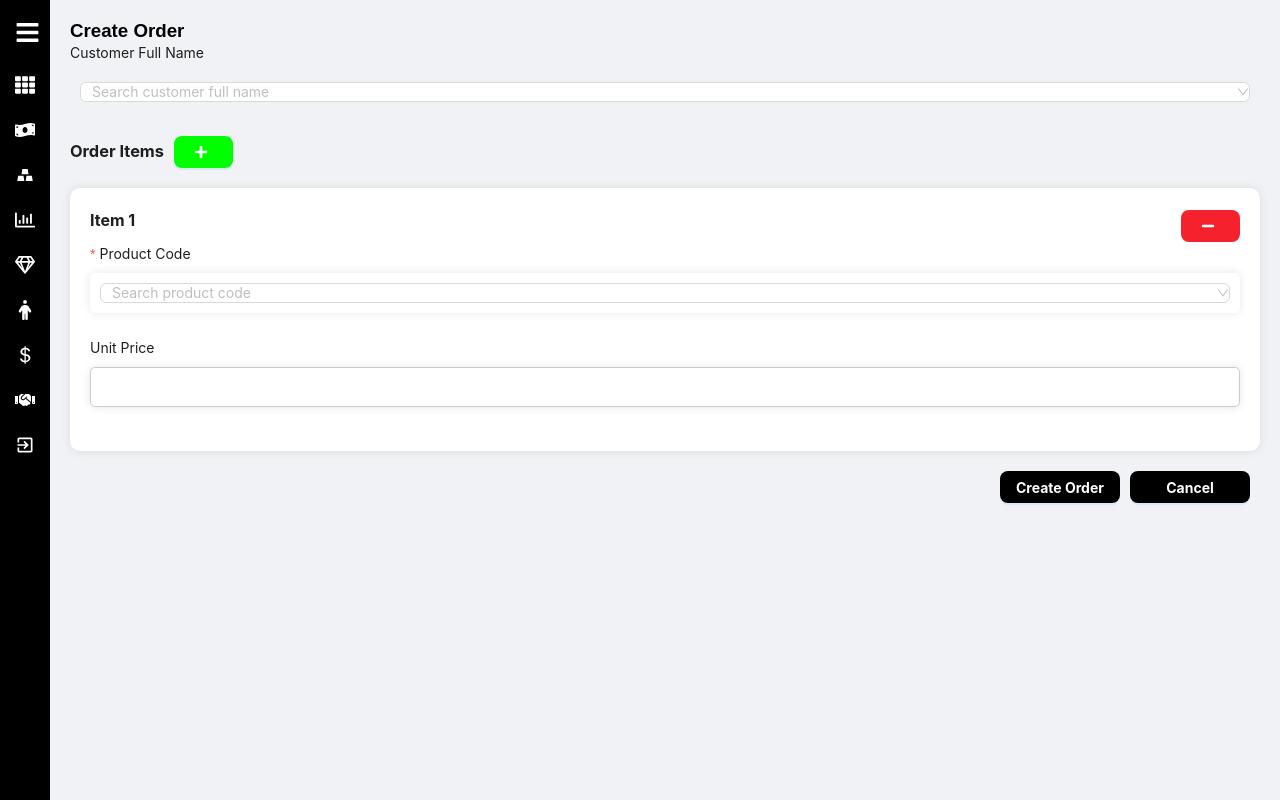
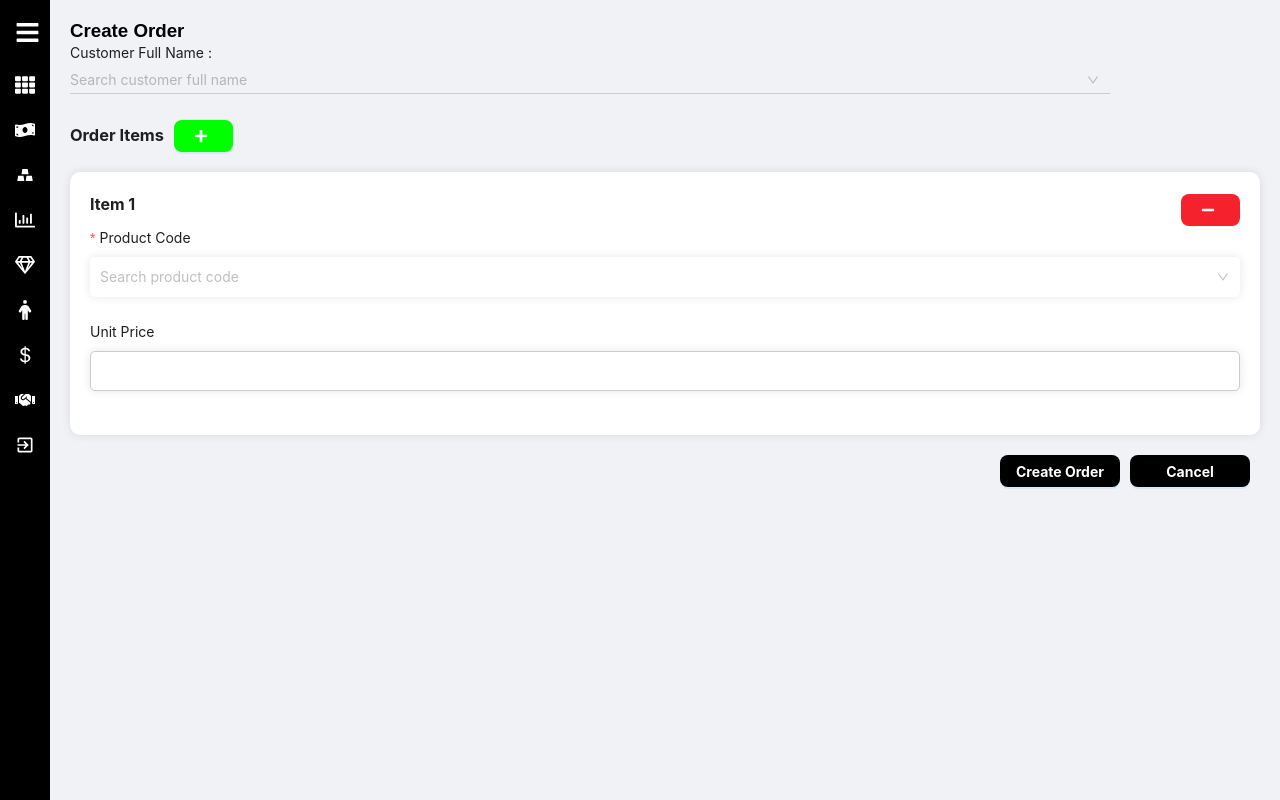
Before and after one commit to Apple1696/SWP-Retake, a React (Vite) app in the folder Front-End/: page /create-order in a window 1280 px wide. Built offline with nearby package versions, Linux system fonts and the light colour scheme.

Commit message:
fix and css search customer name field

```diff
--- a/Front-End/src/components/pages/OrderReport/CreateOrder.jsx
+++ b/Front-End/src/components/pages/OrderReport/CreateOrder.jsx
@@ -1,7 +1,7 @@
 import { Button, Form, Input, Select } from 'antd';
 import axios from 'axios';
 import React, { useEffect, useState } from 'react';
-import { FaPlus, FaMinus } from "react-icons/fa";
+import { FaMinus, FaPlus } from "react-icons/fa";
 import handleRedirect from './../../HandleFunction/handleRedirect';
 
 const { Option } = Select;
@@ -96,7 +96,9 @@ export default function CreateOrder() {
     <>
       <h3>Create Order</h3>
       <Form form={form} layout="vertical" onFinish={handleSubmit}>
-        <Form.Item label="Customer Full Name" name="fullName" >
+      <Form.Item>
+  <span style={{ marginRight: 10 }}>Customer Full Name :</span>
+  <span style={{ borderBottom: '1px solid #ccc', paddingBottom: 5 }}>
     <Select
       showSearch
       placeholder="Search customer full name"
@@ -104,11 +106,16 @@ export default function CreateOrder() {
       onChange={handleCustomerChange}
       filterOption={false}
       style={{
-              width: '100%',
-              padding: '10px',
-              borderRadius: '5px',
-              borderColor: '#ccc',
-              height: '40px',
+        border: 'none',
+        boxShadow: 'none',
+        padding: 0,
+        fontSize: '16px',
+        width: 'calc(100% - 150px)'
+      }}
+      suffix={<span style={{ fontSize: 16 }}>&#9660;</span>}
+      dropdownStyle={{
+        borderBottom: '1px solid #ccc',
+        padding: '5px',
         fontSize: '16px'
       }}
     >
@@ -116,6 +123,24 @@ export default function CreateOrder() {
         <Option key={customer.id} value={customer.id}>{customer.fullName}</Option>
       ))}
     </Select>
+  </span>
+  <style>
+    {`
+     .ant-select-selector {
+        border: none!important;
+        padding: 0!important;
+        background: transparent!important;
+      }
+     .ant-select-selector:hover {
+        border: none!important;
+        background: transparent!important;
+      }
+     .ant-select-focused {
+        border: none!important;
+        box-shadow: none!important;
+      }
+    `}
+  </style>
 </Form.Item>
 
         <div>
```
Lines whose indentation alone changed are shown as unchanged.
